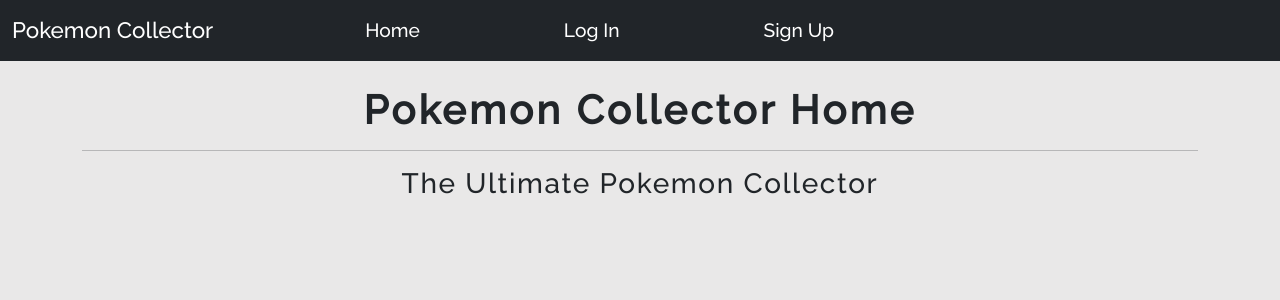
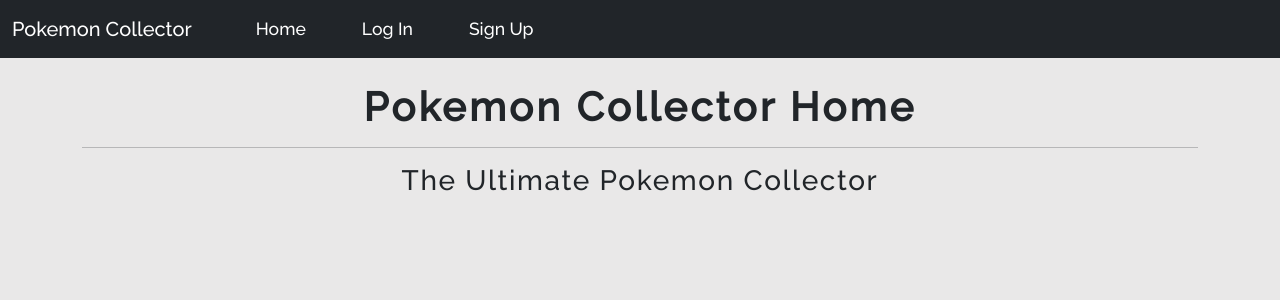
Before and after one commit to uwitdat/pokemon_cards_app, a Django app: page / in a window 1280 px wide. Shown: the top 300 px of the page. Run offline with Django 3.2, Linux system fonts and the light colour scheme.

Commit message:
testing html on details page

```diff
--- a/main_app/static/css/style.css
+++ b/main_app/static/css/style.css
@@ -5,8 +5,8 @@ body {
 #text {
   color: rgb(255, 255, 255);
   text-align: center;
-  margin-left: 10vw;
-  font-size: 1.2rem;
+  font-size: 1.1rem;
+  padding-left: 3rem;
 }
 
 #text:hover {
@@ -15,7 +15,6 @@ body {
 
 #nav-text {
   color: rgb(255, 255, 255);
-  font-size: 1.4rem;
 }
 
 h1 {
--- a/main_app/templates/base.html
+++ b/main_app/templates/base.html
@@ -25,9 +25,9 @@
             <div class="navbar-nav">
               <a id='text' class="nav-link active" aria-current="page" href="/">Home</a>
               {% if user.is_authenticated %}
-              <a id='text' class="nav-link" href="{% url 'items_index' %}">Items</a>
-              <a id='text' class="nav-link" href="{% url 'items_create' %}">Create Item</a>
-              <a id='text' class="nav-link" href="{% url 'pokemon_create' %}">Add A Pokemon</a>
+              <a id='text' class="nav-link" href="{% url 'items_index' %}">Items </a>
+              <a id='text' class="nav-link" href="{% url 'items_create' %}"> Create Item </a>
+              <a id='text' class="nav-link" href="{% url 'pokemon_create' %}">Add A Pokemon </a>
               <a id='text' class="nav-link" href="{% url 'index' %}">View Pokemon</a>
               <a id='text' class="nav-link" href="{% url 'logout' %}">Log Out</a>
               {% else %}
```
Also changed, not shown: main_app/templates/pokemon/detail.html (+22 -7 lines).
